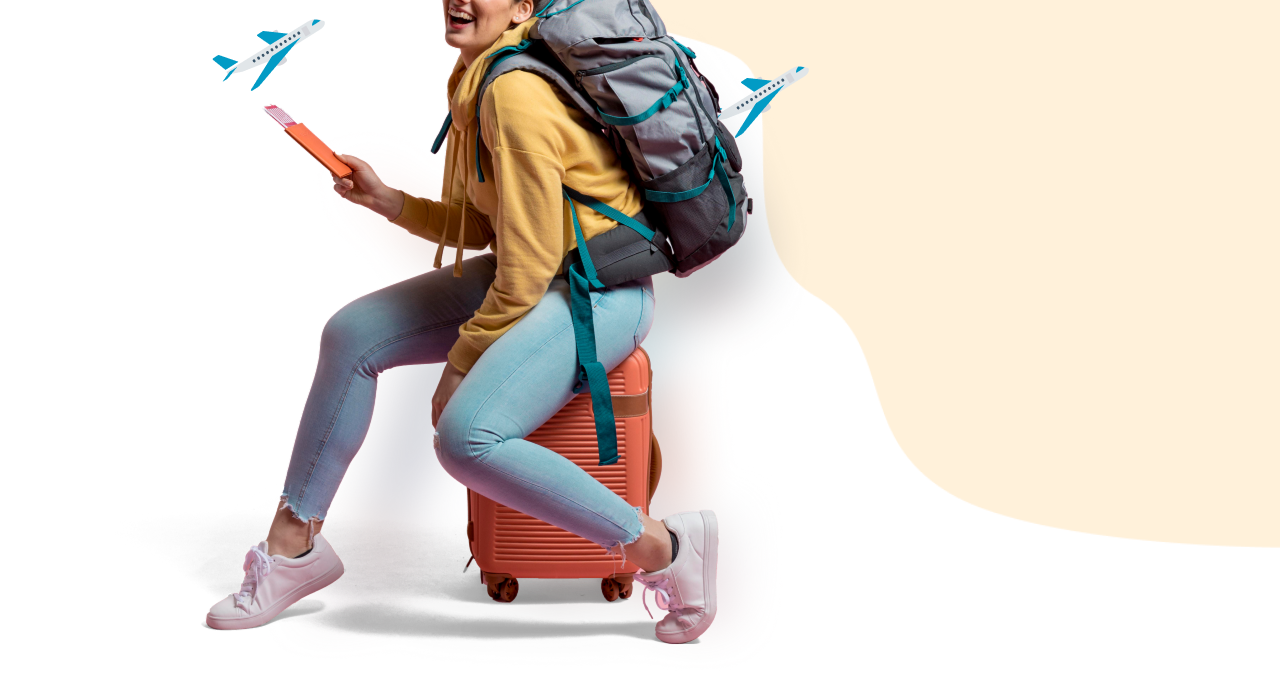
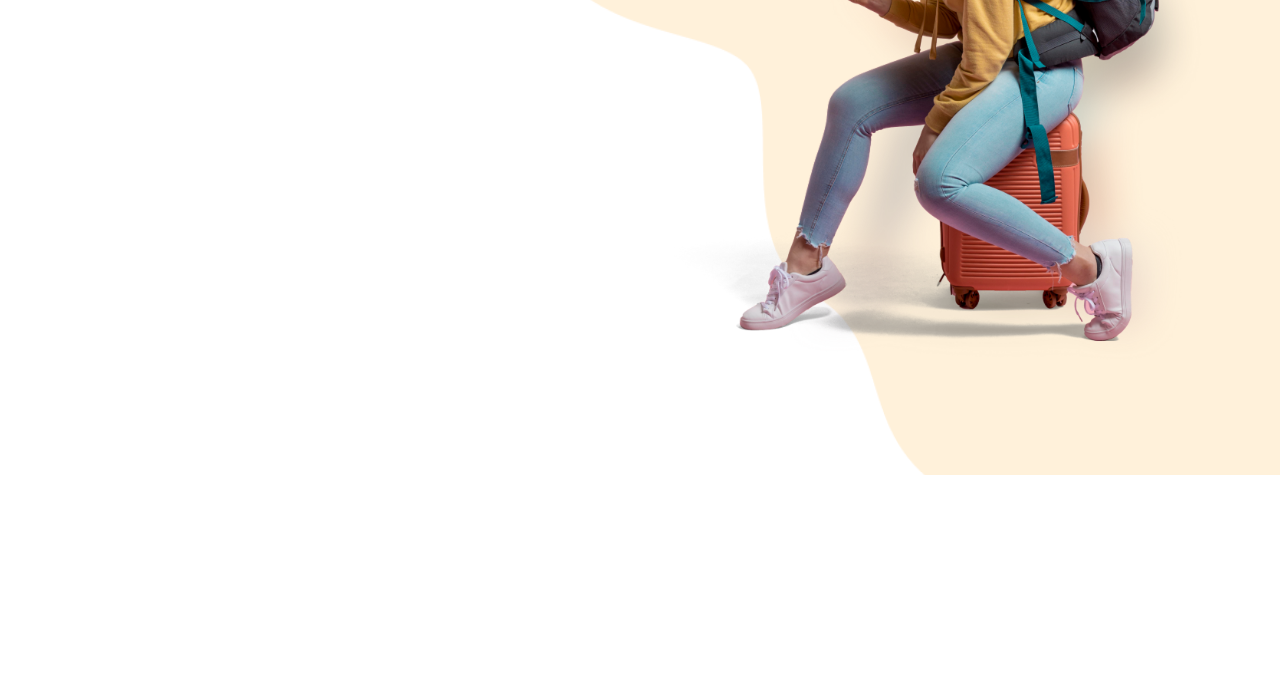
Before and after one commit to OlexTS/Jadoo, a plain HTML site: page index.html in a window 1280 px wide. Shown: the part 325-1003 px from the top of the page. After the commit the page ends 800 px from the top, so only its background shows below. Drawn offline with Linux system fonts and the light colour scheme; a web font is replaced by a local one.

Commit message:
make hero img resp

```diff
--- a/css/style.css
+++ b/css/style.css
@@ -209,8 +209,10 @@ body {
 .main-section {
 }
 .main-section__container {
+  display: flex;
 }
 .main-section__content {
+  max-width: 39.375rem;
 }
 .main-section__label {
 }
@@ -226,3 +228,11 @@ body {
 }
 .main-section__video-link {
 }
+.main-section__image{
+  width: 100%;
+  max-width: 49rem;
+}
+.main-section__image img{
+  width: 100%;
+  height: auto;
+}
```
